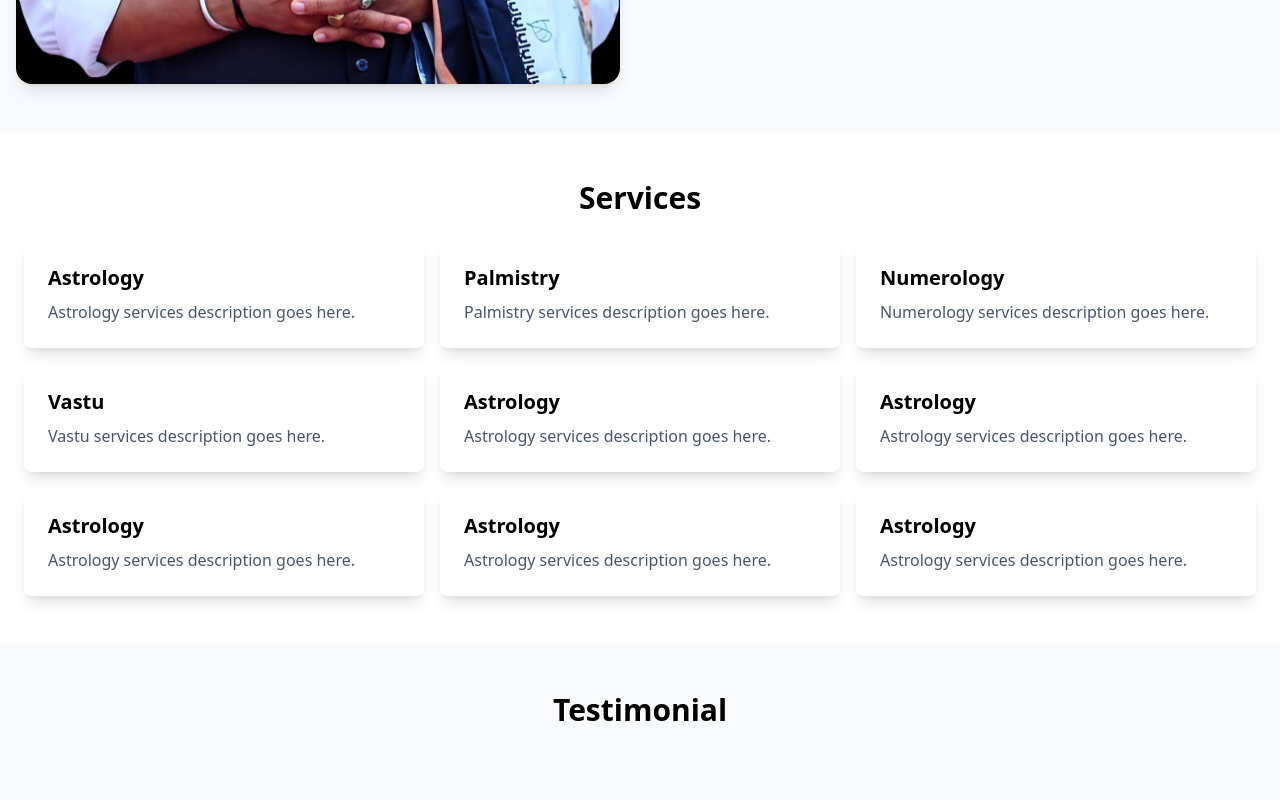
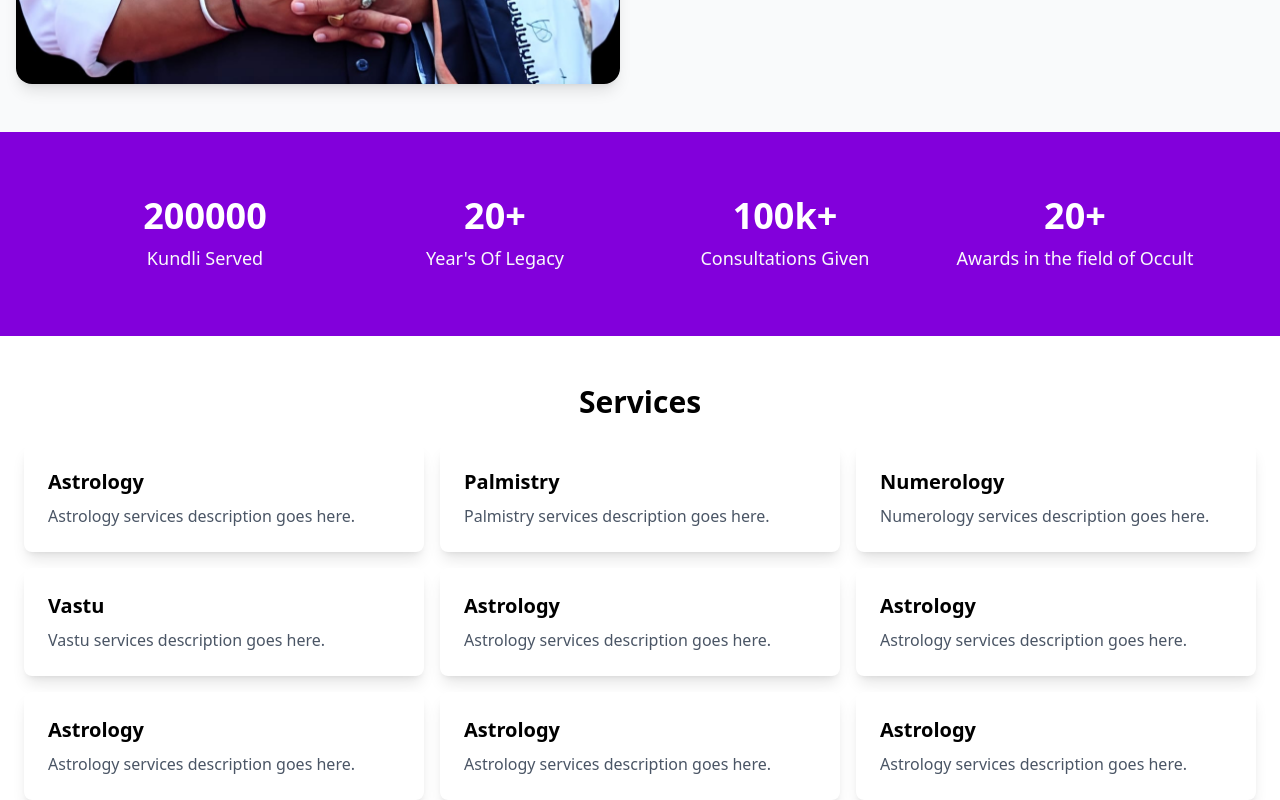
Before and after one commit to Parth4git/Shree-Radhe-Astro, a React (Vite) app: page / in a window 1280 px wide. Shown: the part 1420-2220 px from the top of the page. Built offline with nearby package versions, Linux system fonts and the light colour scheme.

Commit message:
new changes

```diff
--- a/src/App.jsx
+++ b/src/App.jsx
@@ -6,6 +6,7 @@ import Services from "./Components/Services";
 import Testimonial from "./Components/Testimonial";
 import ContactUs from "./Components/ContactUs";
 import Footer from "./Components/Footer";
+import Counter from "./Components/Counter";
 
 function App() {
   return (
@@ -13,6 +14,7 @@ function App() {
       <Header />
       <Hero />
       <AboutUs />
+      <Counter />
       <Services />
       <Testimonial />
       <ContactUs />
--- a/src/Components/ContactUs.jsx
+++ b/src/Components/ContactUs.jsx
@@ -47,7 +47,7 @@ const ContactUs = () => {
             </div>
             <button
               type="submit"
-              className="bg-blue-500 hover:bg-blue-600 text-white font-bold py-2 px-4 rounded"
+              className="bg-purple-500 hover:bg-purple-600 text-white font-bold py-2 px-4 rounded"
             >
               Submit
             </button>
--- /dev/null
+++ b/src/Components/Counter.jsx
@@ -0,0 +1,75 @@
+import React, { useEffect, useState } from "react";
+import { motion, useAnimation } from "framer-motion";
+
+const counters = [
+  { value: 200_000, label: "Kundli Served" },
+  { value: 20, label: "Year's Of Legacy", suffix: "+" },
+
+  { value: 100_000, label: "Consultations Given", suffix: "k+" },
+  { value: 20, label: "Awards in the field of Occult", suffix: "+" },
+];
+
+const Count = ({ value, label, suffix = "" }) => {
+  const [count, setCount] = useState(0);
+  const duration = 2000; // ms
+
+  useEffect(() => {
+    let start = 0;
+    const end = value;
+    const increment = Math.ceil(end / (duration / 16)); // ~60fps
+
+    const step = () => {
+      start += increment;
+      if (start >= end) {
+        setCount(end);
+      } else {
+        setCount(start);
+        requestAnimationFrame(step);
+      }
+    };
+
+    requestAnimationFrame(step);
+  }, [value]);
+
+  const formatCount = () => {
+    if (value >= 1000 && suffix.includes("k")) {
+      return `${Math.floor(count / 1000)}k${suffix.includes("+") ? "+" : ""}`;
+    }
+    return `${count}${suffix}`;
+  };
+
+  return (
+    <div className="text-center">
+      <motion.h3
+        className="text-4xl font-bold text-white"
+        initial={{ opacity: 0 }}
+        animate={{ opacity: 1 }}
+        transition={{ duration: 0.5 }}
+      >
+        {formatCount()}
+      </motion.h3>
+      <p className="text-gray-50 mt-2 text-lg max-w-xs mx-auto">{label}</p>
+    </div>
+  );
+};
+
+const Counter = () => {
+  return (
+    <div>
+      <section className="bg-purple-700 py-16">
+        <div className="max-w-6xl mx-auto px-4 grid grid-cols-1 sm:grid-cols-2 md:grid-cols-4 gap-10 text-center">
+          {counters.map((item, idx) => (
+            <Count
+              key={idx}
+              value={item.value}
+              label={item.label}
+              suffix={item.suffix || ""}
+            />
+          ))}
+        </div>
+      </section>
+    </div>
+  );
+};
+
+export default Counter;
--- a/src/Components/Footer.jsx
+++ b/src/Components/Footer.jsx
@@ -90,7 +90,7 @@ const Footer = () => {
       {/* Copyright */}
       <div className="text-center text-sm text-white mt-10 border-t-2 pt-4 border-white">
         {" "}
-        Copyright © 2024 Astrologer Janak Ojha. All Rights Reserved.
+        Copyright © 2025 Shree Radhe Astro. All Rights Reserved.
       </div>
     </footer>
   );
--- a/src/Components/Header.jsx
+++ b/src/Components/Header.jsx
@@ -25,13 +25,21 @@ const Header = () => {
         </div>
 
         {/* Desktop Nav */}
-        <nav className="hidden md:flex space-x-12 pr-96 text-gray-50 font-serif text-lg">
+        <nav className="hidden md:flex space-x-10 pr-44 text-gray-50 font-serif text-lg">
           {navLinks.map((link) => (
             <a key={link.name} href={link.href} className="hover:text-cyan-50">
               {link.name}
             </a>
           ))}
         </nav>
+
+        {/* Contact Button */}
+        <a
+          href="tel:+919727689606"
+          className="hidden md:block bg-purple-500 hover:bg-purple-600 text-white font-bold py-2 px-4 rounded"
+        >
+          Contact Us
+        </a>
 
         {/* Mobile Menu Icon */}
         <button
```
